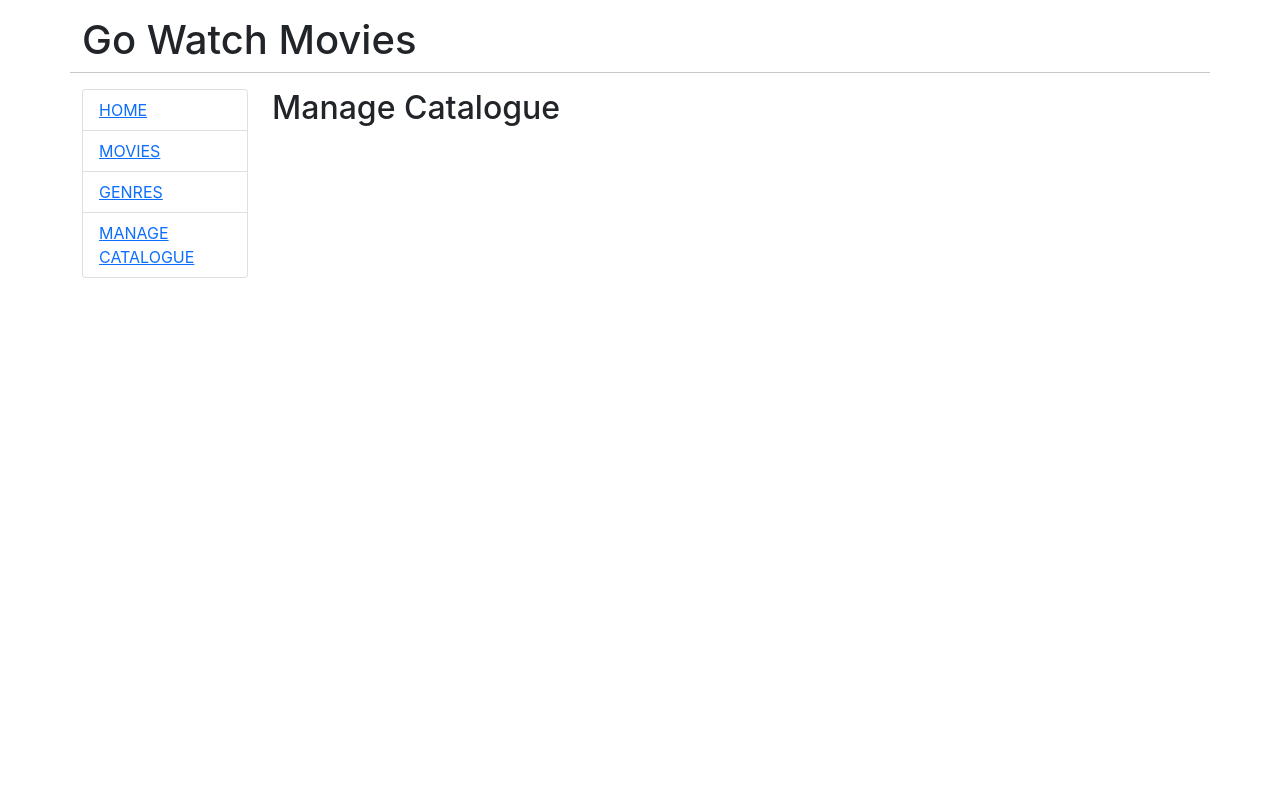
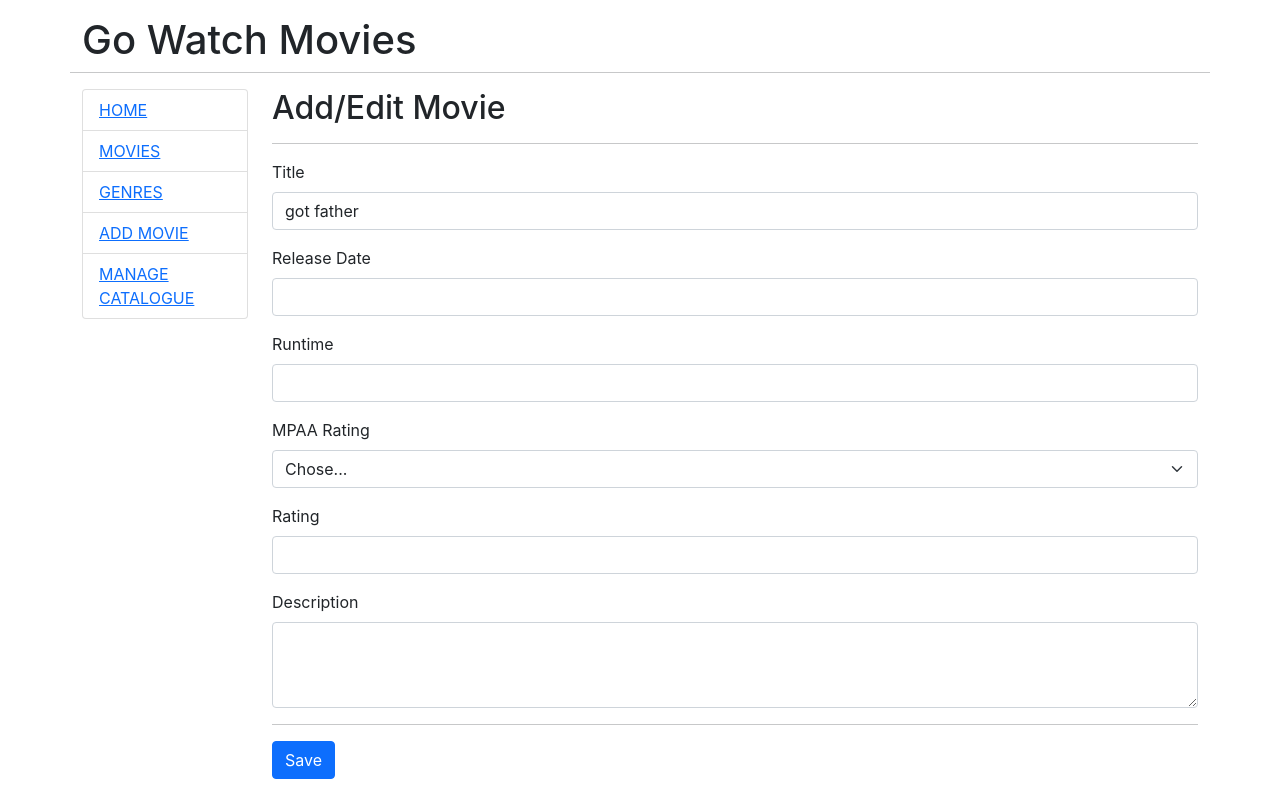
Before and after one commit to taiki-nd/go-movies, a React (Create React App) app: page /admin/add in a window 1280 px wide. Built offline with nearby package versions, Linux system fonts and the light colour scheme.

Commit message:
formの作成

```diff
--- a/src/App.js
+++ b/src/App.js
@@ -6,6 +6,7 @@ import { Admin } from './components/Admin'
 import OneMovie from './components/OneMovie'
 import Genres from './components/Genres'
 import OneGenre from './components/OneGenre'
+import AddEditMovie from './components/AddEditMovie'
 
 export default function App() {
 
@@ -33,6 +34,9 @@ export default function App() {
                   <Link to="/genres">GENRES</Link>
                 </li>
                 <li className="list-group-item">
+                  <Link to="/admin/add">ADD MOVIE</Link>
+                </li>
+                <li className="list-group-item">
                   <Link to="/admin">MANAGE CATALOGUE</Link>
                 </li>
               </ul>
@@ -49,6 +53,7 @@ export default function App() {
               <Route exact path="/genres">
                 <Genres />
               </Route>
+              <Route path ="/admin/add" component={AddEditMovie} />
               <Route path="/admin">
                 <Admin  />
               </Route>
--- /dev/null
+++ b/src/components/AddEditMovie.js
@@ -0,0 +1,110 @@
+import React, { Component } from 'react';
+
+export default class AddEditMovie extends Component{
+
+  state = {
+    movie: [],
+    isLoaded: false,
+    error: null,
+  }
+
+  componentDidMount() {
+    this.setState({
+      movie: {
+        title: "got father",
+        mpaa_rating: "G",
+      }
+    });
+  }
+
+  render(){
+
+    let { movie } = this.state
+    return(
+      <>
+        <h2>Add/Edit Movie</h2>
+        <hr />
+        <form method="post">
+          <div className="mb-3">
+            <label for="title" className="form-label">
+              Title
+            </label>
+            <input
+              type="text"
+              className="form-control"
+              id="title"
+              name="title"
+              value={movie.title}/>
+          </div>
+
+          <div className="mb-3">
+            <label for="release_date" className="form-label">
+              Release Date
+            </label>
+            <input
+              type="text"
+              className="form-control"
+              id="release_date"
+              name="release_date"
+              value={movie.release_date}/>
+          </div>
+
+          <div className="mb-3">
+            <label for="runtime" className="form-label">
+              Runtime
+            </label>
+            <input
+              type="text"
+              className="form-control"
+              id="runtime"
+              name="runtime"
+              value={movie.runtime}/>
+          </div>
+
+          <div className="mb-3">
+            <label for="mpaa_rating" className="form-label">
+              MPAA Rating
+            </label>
+            <select className="form-select" value="mpaa_rating">
+              <option className="form-select">Chose...</option>
+              <option className="form-select" value="G">G</option>
+              <option className="form-select" value="MPG">PG</option>
+              <option className="form-select" value="PG13">PG13</option>
+              <option className="form-select" value="R">R</option>
+              <option className="form-select" value="NC17">NC17</option>
+            </select>
+          </div>
+
+          <div className="mb-3">
+            <label for="rating" className="form-label">
+              Rating
+            </label>
+            <input
+              type="text"
+              className="form-control"
+              id="rating"
+              name="rating"
+              value={movie.rating}/>
+          </div>
+
+          <div className="mb-3">
+            <label for="description" className="form-label">
+              Description
+            </label>
+            <textarea
+              type="text"
+              className="form-control"
+              id="description"
+              name="description"
+              value={movie.description}
+              rows="3"/>
+          </div>
+
+          <hr />
+
+          <btton className="btn btn-primary">Save</btton>
+        </form>
+      </>
+    )
+  }
+}
```
